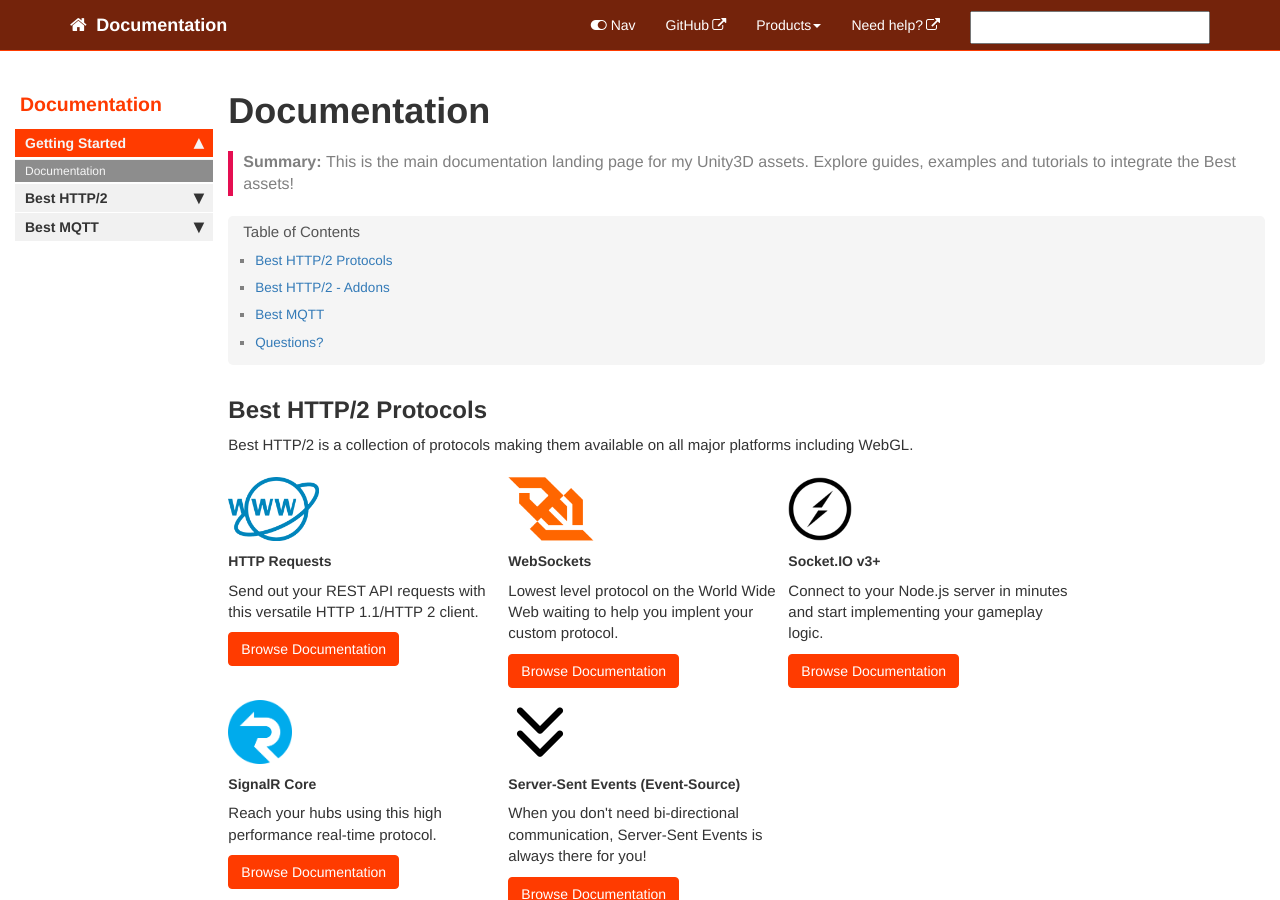
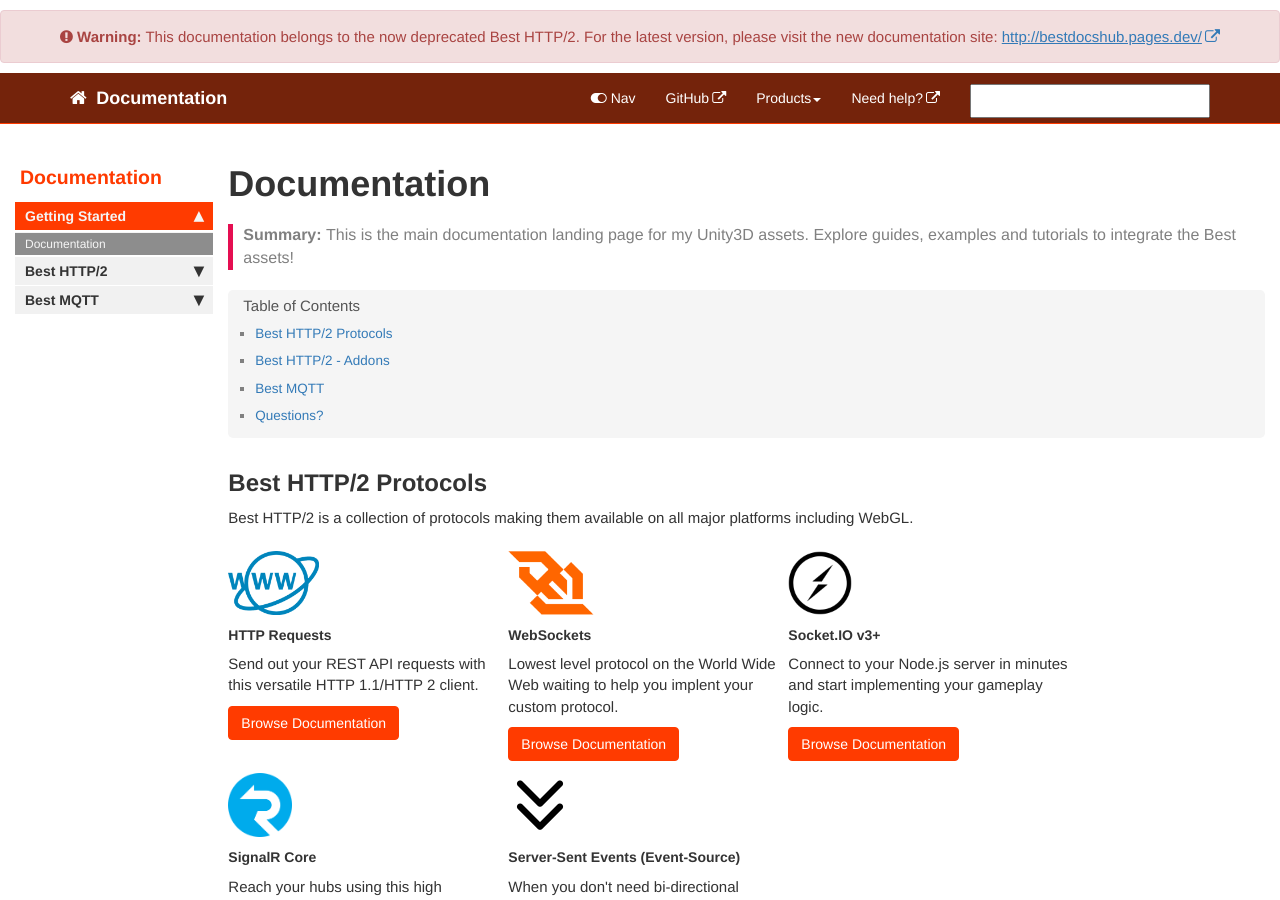
Before and after one commit to Benedicht/BestHTTP-Documentation, a Jekyll site: the page built from index.md, in a window 1280 px wide and 900 px high. Built offline with Jekyll 4.4.1, drawn with Linux system fonts in a browser that asks for light colours; comment, search, counter and statistics services are not loaded.

Commit message:
Notify about the new documentation site for the new version.

```diff
--- a/_includes/topnav.html
+++ b/_includes/topnav.html
@@ -1,3 +1,9 @@
+<div markdown="span" class="alert alert-danger" role="alert">
+<center>
+<i class="fa fa-exclamation-circle"></i> <b>Warning:</b>
+This documentation belongs to the now deprecated Best HTTP/2. For the latest version, please visit the new documentation site: <a href="http://bestdocshub.pages.dev/">http://bestdocshub.pages.dev/</a>
+</center>
+</div>
 <!-- Navigation -->
 <nav class="navbar navbar-inverse navbar-static-top">
     <div class="container topnavlinks">
```
